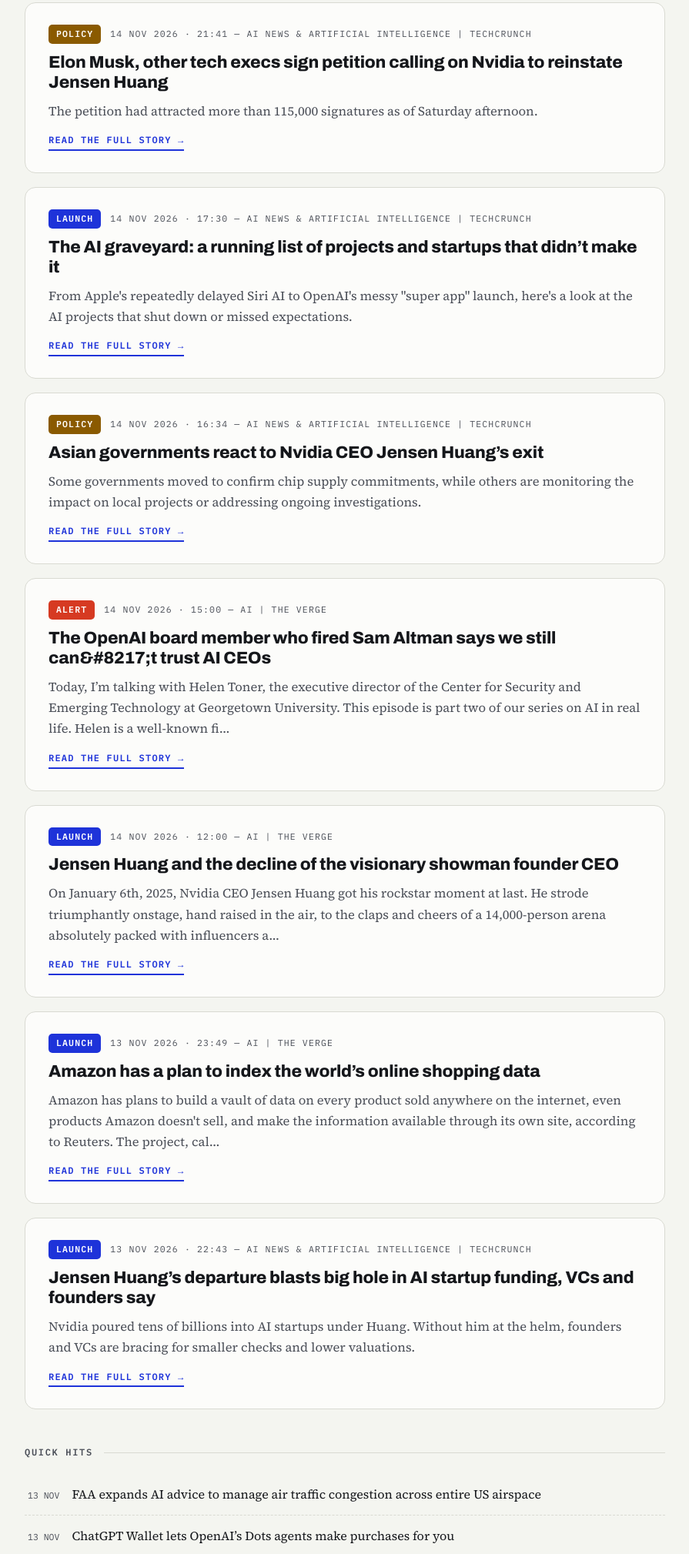
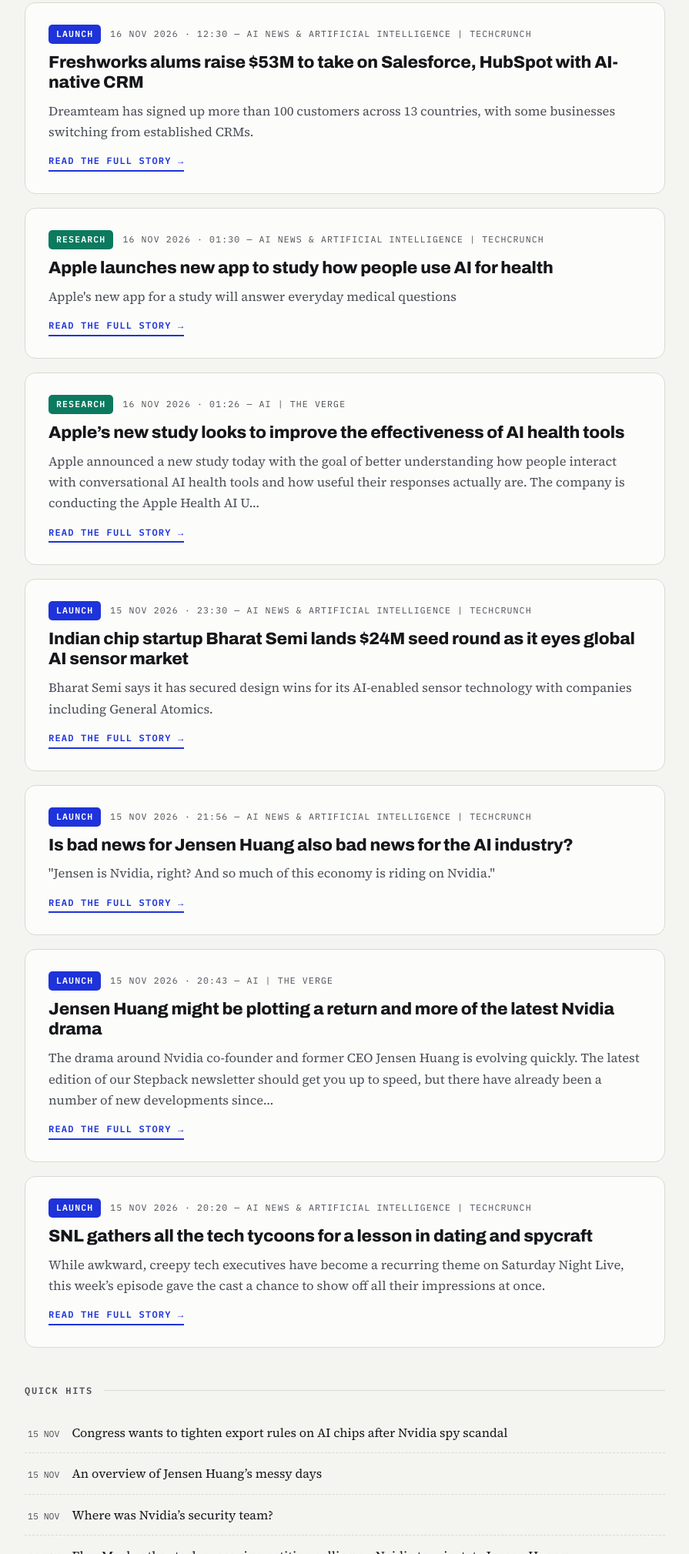
Before and after one commit to MOD108/AI-News, a plain HTML site: page index.html in a window 1280 px wide. Shown: the part 781-2800 px from the top of the page at 77% size, without its empty margins (192-1087 px from the left). Drawn offline with Linux system fonts and the light colour scheme.

Commit message:
Issue 2026-11-16 — automated build

```diff
--- a/index.html
+++ b/index.html
@@ -106,13 +106,13 @@
 <body>
 
 <div class="ticker" aria-label="Latest headlines ticker">
-  <div class="ticker__track"><span><b>ALERT ///</b> Where was Nvidia’s security team?</span><span><b>POLICY ///</b> Elon Musk, other tech execs sign petition calling on Nvidia to reinstate Jensen Huang</span><span><b>LAUNCH ///</b> The AI graveyard: a running list of projects and startups that didn’t make it</span><span><b>POLICY ///</b> Asian governments react to Nvidia CEO Jensen Huang’s exit</span></div>
+  <div class="ticker__track"><span><b>LAUNCH ///</b> The Nvidia scandal isn’t slowing down</span><span><b>LAUNCH ///</b> Freshworks alums raise $53M to take on Salesforce, HubSpot with AI-native CRM</span><span><b>RESEARCH ///</b> Apple launches new app to study how people use AI for health</span><span><b>RESEARCH ///</b> Apple’s new study looks to improve the effectiveness of AI health tools</span></div>
 </div>
 
 <header>
   <div class="issue-line">
-    <span>Issue <b>131</b></span>
-    <span>Sunday 15 November 2026</span>
+    <span>Issue <b>132</b></span>
+    <span>Monday 16 November 2026</span>
     <span>London, UK</span>
   </div>
   <h1 class="masthead">The <em>Wire</em></h1>
@@ -128,95 +128,95 @@
 </nav>
 
 <main id="feed">
-      <article class="story lead" data-tag="alert">
+      <article class="story lead" data-tag="launch">
         <div class="story-meta">
-          <span class="tag alert">Alert</span>
-          <span class="stamp mono">15 NOV 2026 · 00:08 — AI News &amp; Artificial Intelligence | TechCrunch</span>
+          <span class="tag launch">Launch</span>
+          <span class="stamp mono">16 NOV 2026 · 13:00 — AI | The Verge</span>
         </div>
-        <h2><a href="https://techcrunch.com/2026/11/14/where-was-nvidias-security-team/" target="_blank" rel="noopener">Where was Nvidia’s security team?</a></h2>
-        <p>Nvidia’s security chief quietly left in August, and now that CEO Jensen Huang has stepped down over his relationships, including one with an executive at a company suspected of funneling chips to China, a former intellig…</p>
-        <a class="readmore" href="https://techcrunch.com/2026/11/14/where-was-nvidias-security-team/" target="_blank" rel="noopener">Read the full story →</a>
-      </article>
-      <article class="story " data-tag="policy">
-        <div class="story-meta">
-          <span class="tag policy">Policy</span>
-          <span class="stamp mono">14 NOV 2026 · 21:41 — AI News &amp; Artificial Intelligence | TechCrunch</span>
-        </div>
-        <h2><a href="https://techcrunch.com/2026/11/14/elon-musk-other-tech-execs-sign-petition-calling-on-nvidia-to-reinstate-jensen-huang/" target="_blank" rel="noopener">Elon Musk, other tech execs sign petition calling on Nvidia to reinstate Jensen Huang</a></h2>
-        <p>The petition had attracted more than 115,000 signatures as of Saturday afternoon.</p>
-        <a class="readmore" href="https://techcrunch.com/2026/11/14/elon-musk-other-tech-execs-sign-petition-calling-on-nvidia-to-reinstate-jensen-huang/" target="_blank" rel="noopener">Read the full story →</a>
+        <h2><a href="https://www.theverge.com/ai-artificial-intelligence/1031740/jensen-huang-nvidia-scandal-isnt-slowing-down" target="_blank" rel="noopener">The Nvidia scandal isn’t slowing down</a></h2>
+        <p>For years, Jensen Huang has had an almost unprecedented power to shape AI&#x27;s advancement as Nvidia&#x27;s CEO, cofounder, and president. As The Verge wrote last week, Nvidia&#x27;s chips are &quot;the bedrock upon which advanced AI tech…</p>
+        <a class="readmore" href="https://www.theverge.com/ai-artificial-intelligence/1031740/jensen-huang-nvidia-scandal-isnt-slowing-down" target="_blank" rel="noopener">Read the full story →</a>
       </article>
       <article class="story " data-tag="launch">
         <div class="story-meta">
           <span class="tag launch">Launch</span>
-          <span class="stamp mono">14 NOV 2026 · 17:30 — AI News &amp; Artificial Intelligence | TechCrunch</span>
+          <span class="stamp mono">16 NOV 2026 · 12:30 — AI News &amp; Artificial Intelligence | TechCrunch</span>
         </div>
-        <h2><a href="https://techcrunch.com/2026/11/14/the-ai-graveyard-a-running-list-of-projects-and-startups-that-didnt-make-it/" target="_blank" rel="noopener">The AI graveyard: a running list of projects and startups that didn’t make it</a></h2>
-        <p>From Apple&#x27;s repeatedly delayed Siri AI to OpenAI&#x27;s messy &quot;super app&quot; launch, here&#x27;s a look at the AI projects that shut down or missed expectations.</p>
-        <a class="readmore" href="https://techcrunch.com/2026/11/14/the-ai-graveyard-a-running-list-of-projects-and-startups-that-didnt-make-it/" target="_blank" rel="noopener">Read the full story →</a>
+        <h2><a href="https://techcrunch.com/2026/11/16/freshworks-alums-raise-53m-to-take-on-salesforce-hubspot-with-ai-native-crm/" target="_blank" rel="noopener">Freshworks alums raise $53M to take on Salesforce, HubSpot with AI-native CRM</a></h2>
+        <p>Dreamteam has signed up more than 100 customers across 13 countries, with some businesses switching from established CRMs.</p>
+        <a class="readmore" href="https://techcrunch.com/2026/11/16/freshworks-alums-raise-53m-to-take-on-salesforce-hubspot-with-ai-native-crm/" target="_blank" rel="noopener">Read the full story →</a>
       </article>
-      <article class="story " data-tag="policy">
+      <article class="story " data-tag="research">
         <div class="story-meta">
-          <span class="tag policy">Policy</span>
-          <span class="stamp mono">14 NOV 2026 · 16:34 — AI News &amp; Artificial Intelligence | TechCrunch</span>
+          <span class="tag research">Research</span>
+          <span class="stamp mono">16 NOV 2026 · 01:30 — AI News &amp; Artificial Intelligence | TechCrunch</span>
         </div>
-        <h2><a href="https://techcrunch.com/2026/11/14/asian-governments-react-to-nvidia-ceo-jensen-huangs-exit/" target="_blank" rel="noopener">Asian governments react to Nvidia CEO Jensen Huang’s exit</a></h2>
-        <p>Some governments moved to confirm chip supply commitments, while others are monitoring the impact on local projects or addressing ongoing investigations.</p>
-        <a class="readmore" href="https://techcrunch.com/2026/11/14/asian-governments-react-to-nvidia-ceo-jensen-huangs-exit/" target="_blank" rel="noopener">Read the full story →</a>
+        <h2><a href="https://techcrunch.com/2026/11/15/apple-launches-new-app-to-study-how-people-use-ai-for-health/" target="_blank" rel="noopener">Apple launches new app to study how people use AI for health</a></h2>
+        <p>Apple&#x27;s new app for a study will answer everyday medical questions</p>
+        <a class="readmore" href="https://techcrunch.com/2026/11/15/apple-launches-new-app-to-study-how-people-use-ai-for-health/" target="_blank" rel="noopener">Read the full story →</a>
       </article>
-      <article class="story " data-tag="alert">
+      <article class="story " data-tag="research">
         <div class="story-meta">
-          <span class="tag alert">Alert</span>
-          <span class="stamp mono">14 NOV 2026 · 15:00 — AI | The Verge</span>
+          <span class="tag research">Research</span>
+          <span class="stamp mono">16 NOV 2026 · 01:26 — AI | The Verge</span>
         </div>
-        <h2><a href="https://www.theverge.com/podcast/1032907/helen-toner-openai-cset-ai-safety-policy-interview" target="_blank" rel="noopener">The OpenAI board member who fired Sam Altman says we still can&amp;#8217;t trust AI CEOs</a></h2>
-        <p>Today, I’m talking with Helen Toner, the executive director of the Center for Security and Emerging Technology at Georgetown University. This episode is part two of our series on AI in real life. Helen is a well-known fi…</p>
-        <a class="readmore" href="https://www.theverge.com/podcast/1032907/helen-toner-openai-cset-ai-safety-policy-interview" target="_blank" rel="noopener">Read the full story →</a>
+        <h2><a href="https://www.theverge.com/tech/1033355/apples-new-study-looks-to-improve-the-effectiveness-of-ai-health-tools" target="_blank" rel="noopener">Apple’s new study looks to improve the effectiveness of AI health tools</a></h2>
+        <p>Apple announced a new study today with the goal of better understanding how people interact with conversational AI health tools and how useful their responses actually are. The company is conducting the Apple Health AI U…</p>
+        <a class="readmore" href="https://www.theverge.com/tech/1033355/apples-new-study-looks-to-improve-the-effectiveness-of-ai-health-tools" target="_blank" rel="noopener">Read the full story →</a>
       </article>
       <article class="story " data-tag="launch">
         <div class="story-meta">
           <span class="tag launch">Launch</span>
-          <span class="stamp mono">14 NOV 2026 · 12:00 — AI | The Verge</span>
+          <span class="stamp mono">15 NOV 2026 · 23:30 — AI News &amp; Artificial Intelligence | TechCrunch</span>
         </div>
-        <h2><a href="https://www.theverge.com/tech/1033781/nvidia-jensen-huang-last-visionary-showman-founder-ceo" target="_blank" rel="noopener">Jensen Huang and the decline of the visionary showman founder CEO</a></h2>
-        <p>On January 6th, 2025, Nvidia CEO Jensen Huang got his rockstar moment at last. He strode triumphantly onstage, hand raised in the air, to the claps and cheers of a 14,000-person arena absolutely packed with influencers a…</p>
-        <a class="readmore" href="https://www.theverge.com/tech/1033781/nvidia-jensen-huang-last-visionary-showman-founder-ceo" target="_blank" rel="noopener">Read the full story →</a>
+        <h2><a href="https://techcrunch.com/2026/11/15/indian-chip-startup-bharat-semi-lands-24m-seed-round-as-it-eyes-global-ai-sensor-market/" target="_blank" rel="noopener">Indian chip startup Bharat Semi lands $24M seed round as it eyes global AI sensor market</a></h2>
+        <p>Bharat Semi says it has secured design wins for its AI-enabled sensor technology with companies including General Atomics.</p>
+        <a class="readmore" href="https://techcrunch.com/2026/11/15/indian-chip-startup-bharat-semi-lands-24m-seed-round-as-it-eyes-global-ai-sensor-market/" target="_blank" rel="noopener">Read the full story →</a>
       </article>
       <article class="story " data-tag="launch">
         <div class="story-meta">
           <span class="tag launch">Launch</span>
-          <span class="stamp mono">13 NOV 2026 · 23:49 — AI | The Verge</span>
+          <span class="stamp mono">15 NOV 2026 · 21:56 — AI News &amp; Artificial Intelligence | TechCrunch</span>
         </div>
-        <h2><a href="https://www.theverge.com/tech/1033697/amazon-world-product-graph-ai-search" target="_blank" rel="noopener">Amazon has a plan to index the world’s online shopping data</a></h2>
-        <p>Amazon has plans to build a vault of data on every product sold anywhere on the internet, even products Amazon doesn&#x27;t sell, and make the information available through its own site, according to Reuters. The project, cal…</p>
-        <a class="readmore" href="https://www.theverge.com/tech/1033697/amazon-world-product-graph-ai-search" target="_blank" rel="noopener">Read the full story →</a>
+        <h2><a href="https://techcrunch.com/2026/11/15/is-bad-news-for-jensen-huang-also-bad-news-for-the-ai-industry/" target="_blank" rel="noopener">Is bad news for Jensen Huang also bad news for the AI industry?</a></h2>
+        <p>&quot;Jensen is Nvidia, right? And so much of this economy is riding on Nvidia.&quot;</p>
+        <a class="readmore" href="https://techcrunch.com/2026/11/15/is-bad-news-for-jensen-huang-also-bad-news-for-the-ai-industry/" target="_blank" rel="noopener">Read the full story →</a>
       </article>
       <article class="story " data-tag="launch">
         <div class="story-meta">
           <span class="tag launch">Launch</span>
-          <span class="stamp mono">13 NOV 2026 · 22:43 — AI News &amp; Artificial Intelligence | TechCrunch</span>
+          <span class="stamp mono">15 NOV 2026 · 20:43 — AI | The Verge</span>
         </div>
-        <h2><a href="https://techcrunch.com/2026/11/13/jensen-huangs-departure-blasts-big-hole-in-ai-startup-funding-vcs-and-founders-say/" target="_blank" rel="noopener">Jensen Huang’s departure blasts big hole in AI startup funding, VCs and founders say</a></h2>
-        <p>Nvidia poured tens of billions into AI startups under Huang. Without him at the helm, founders and VCs are bracing for smaller checks and lower valuations.</p>
-        <a class="readmore" href="https://techcrunch.com/2026/11/13/jensen-huangs-departure-blasts-big-hole-in-ai-startup-funding-vcs-and-founders-say/" target="_blank" rel="noopener">Read the full story →</a>
+        <h2><a href="https://www.theverge.com/tech/1033999/jensen-huang-return-nvidia-megaspeed" target="_blank" rel="noopener">Jensen Huang might be plotting a return and more of the latest Nvidia drama</a></h2>
+        <p>The drama around Nvidia co-founder and former CEO Jensen Huang is evolving quickly. The latest edition of our Stepback newsletter should get you up to speed, but there have already been a number of new developments since…</p>
+        <a class="readmore" href="https://www.theverge.com/tech/1033999/jensen-huang-return-nvidia-megaspeed" target="_blank" rel="noopener">Read the full story →</a>
+      </article>
+      <article class="story " data-tag="launch">
+        <div class="story-meta">
+          <span class="tag launch">Launch</span>
+          <span class="stamp mono">15 NOV 2026 · 20:20 — AI News &amp; Artificial Intelligence | TechCrunch</span>
+        </div>
+        <h2><a href="https://techcrunch.com/2026/11/15/snl-gathers-all-the-tech-tycoons-for-a-lesson-in-dating-and-spycraft/" target="_blank" rel="noopener">SNL gathers all the tech tycoons for a lesson in dating and spycraft</a></h2>
+        <p>While awkward, creepy tech executives have become a recurring theme on Saturday Night Live, this week’s episode gave the cast a chance to show off all their impressions at once.</p>
+        <a class="readmore" href="https://techcrunch.com/2026/11/15/snl-gathers-all-the-tech-tycoons-for-a-lesson-in-dating-and-spycraft/" target="_blank" rel="noopener">Read the full story →</a>
       </article>
 </main>
 
 <section class="quickhits">
   <div class="section-label">Quick hits</div>
   <ul class="hits">
-      <li><span class="stamp mono">13 NOV</span><a href="https://arstechnica.com/features/2026/11/faa-expands-ai-advice-to-manage-air-traffic-congestion-across-entire-us-airspace/" target="_blank" rel="noopener">FAA expands AI advice to manage air traffic congestion across entire US airspace</a></li>
-      <li><span class="stamp mono">13 NOV</span><a href="https://www.theverge.com/ai-artificial-intelligence/1033425/openai-chatgpt-wallet" target="_blank" rel="noopener">ChatGPT Wallet lets OpenAI’s Dots agents make purchases for you</a></li>
-      <li><span class="stamp mono">13 NOV</span><a href="https://techcrunch.com/2026/11/13/ai-agent-startup-langchain-hits-3b-valuation/" target="_blank" rel="noopener">AI agent startup LangChain hits $3B valuation</a></li>
-      <li><span class="stamp mono">13 NOV</span><a href="https://techcrunch.com/2026/11/13/export-banned-nvidia-chips-are-behind-chinas-most-powerful-ai-models-uh-oh-jensen/" target="_blank" rel="noopener">Export-banned Nvidia chips are behind China’s most powerful AI models — uh-oh, Jensen!</a></li>
-      <li><span class="stamp mono">13 NOV</span><a href="https://arstechnica.com/ai/2026/11/ai-is-the-most-likely-reason-youll-die-openai-board-member-warns/" target="_blank" rel="noopener">OpenAI board member worries an AI &quot;takeover&quot; of society could be months away</a></li>
-      <li><span class="stamp mono">13 NOV</span><a href="https://techcrunch.com/2026/11/13/chatgpts-new-wallet-lets-ai-agents-shop-and-check-out-for-you/" target="_blank" rel="noopener">ChatGPT’s new Wallet lets AI agents shop and check out for you</a></li>
+      <li><span class="stamp mono">15 NOV</span><a href="https://www.theverge.com/ai-artificial-intelligence/1033984/congress-export-rules-ai-chips-china" target="_blank" rel="noopener">Congress wants to tighten export rules on AI chips after Nvidia spy scandal</a></li>
+      <li><span class="stamp mono">15 NOV</span><a href="https://www.theverge.com/column/1033943/jensen-huang-nvidia-china-spying-scandal-resignation" target="_blank" rel="noopener">An overview of Jensen Huang’s messy days</a></li>
+      <li><span class="stamp mono">15 NOV</span><a href="https://techcrunch.com/2026/11/14/where-was-nvidias-security-team/" target="_blank" rel="noopener">Where was Nvidia’s security team?</a></li>
+      <li><span class="stamp mono">14 NOV</span><a href="https://techcrunch.com/2026/11/14/elon-musk-other-tech-execs-sign-petition-calling-on-nvidia-to-reinstate-jensen-huang/" target="_blank" rel="noopener">Elon Musk, other tech execs sign petition calling on Nvidia to reinstate Jensen Huang</a></li>
+      <li><span class="stamp mono">14 NOV</span><a href="https://techcrunch.com/2026/11/14/the-ai-graveyard-a-running-list-of-projects-and-startups-that-didnt-make-it/" target="_blank" rel="noopener">The AI graveyard: a running list of projects and startups that didn’t make it</a></li>
+      <li><span class="stamp mono">14 NOV</span><a href="https://techcrunch.com/2026/11/14/asian-governments-react-to-nvidia-ceo-jensen-huangs-exit/" target="_blank" rel="noopener">Asian governments react to Nvidia CEO Jensen Huang’s exit</a></li>
   </ul>
 </section>
 
 <footer>
   <span>© 2026 The Wire — auto-compiled, human-owned</span>
-  <span class="mono">last build: 15 Nov 2026 · 12:54 GMT</span>
+  <span class="mono">last build: 16 Nov 2026 · 13:55 GMT</span>
 </footer>
 
 <script>
--- a/state.json
+++ b/state.json
@@ -1 +1 @@
-{"issue": 131}
+{"issue": 132}
```
